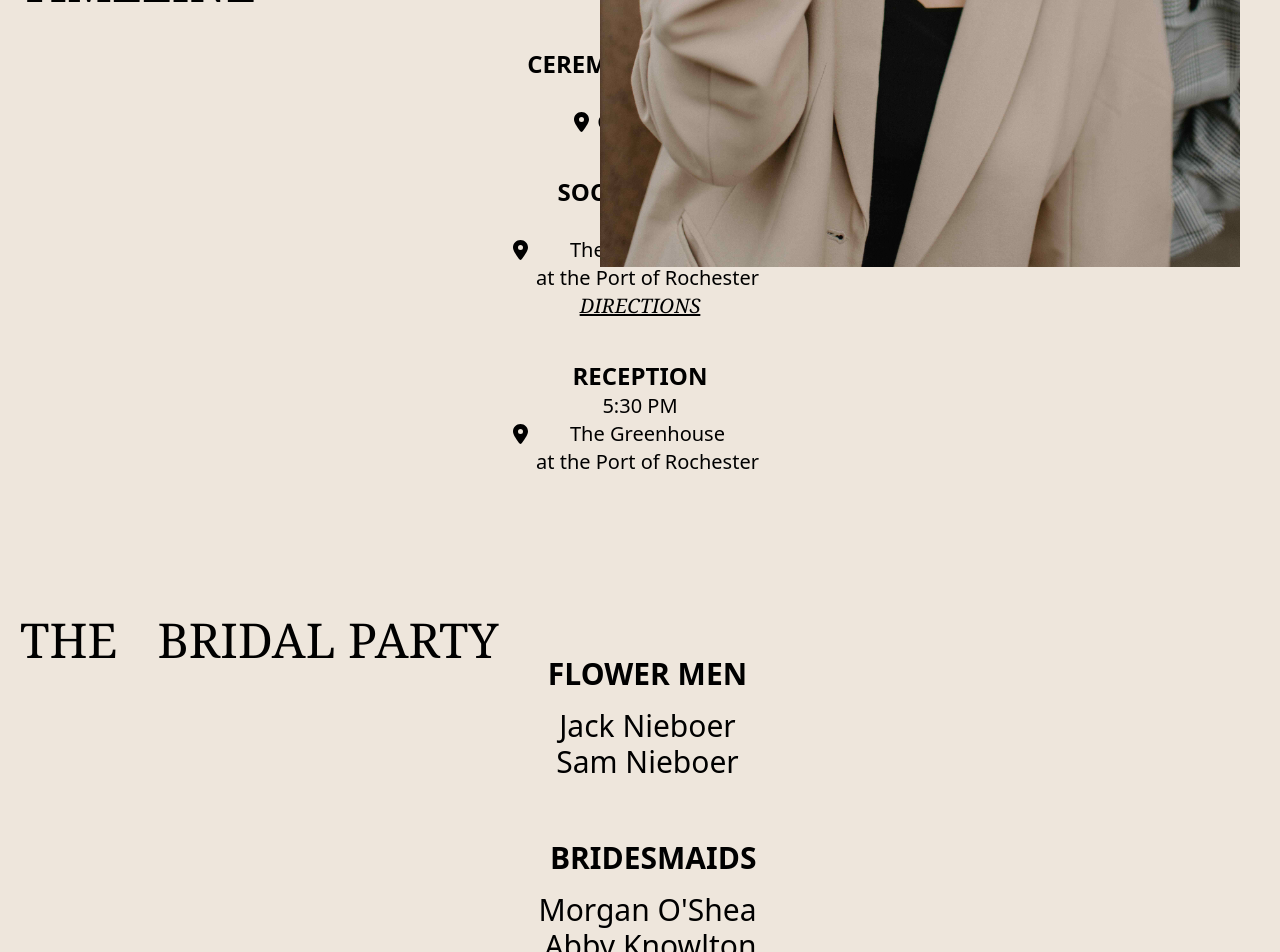
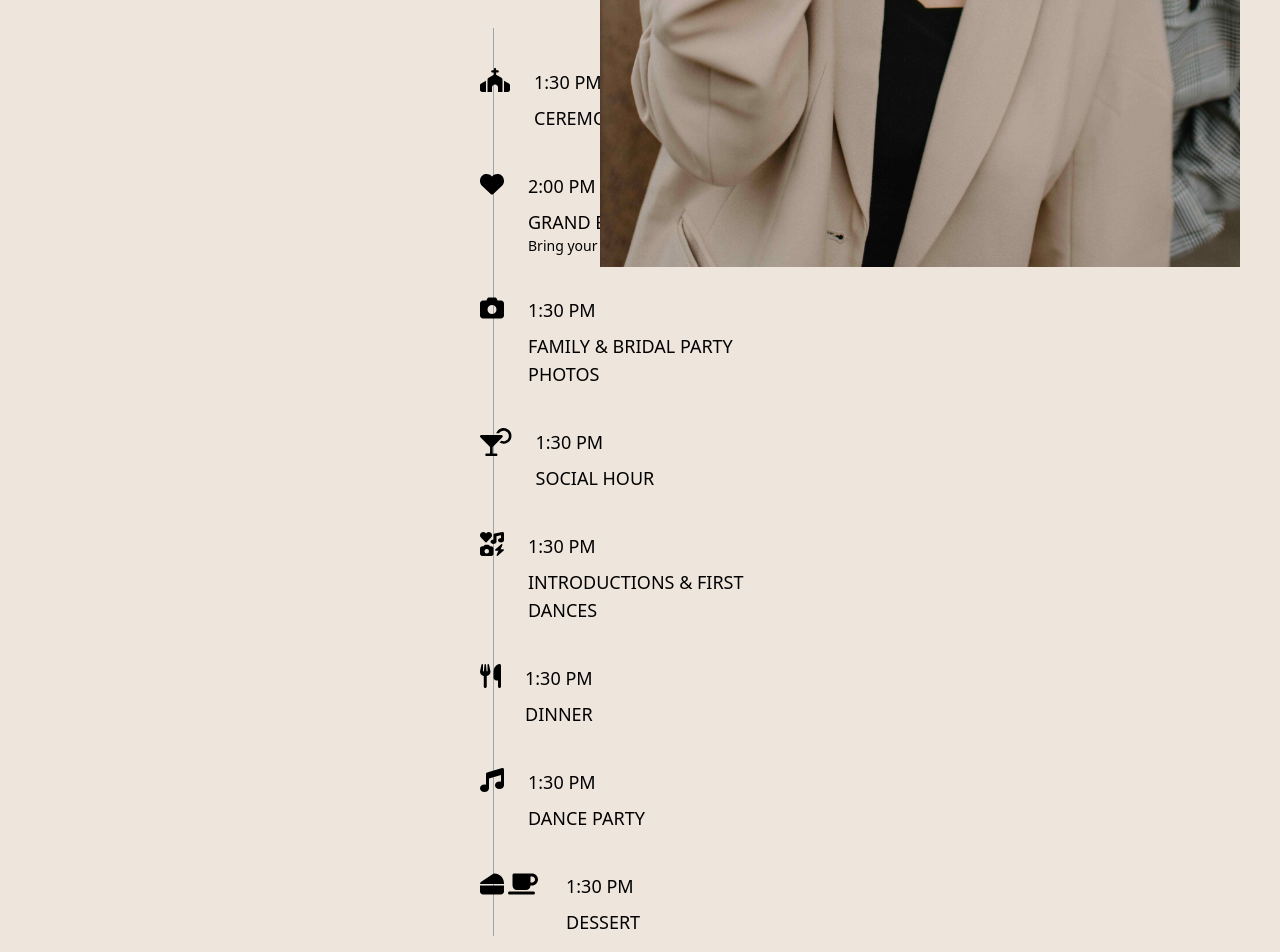
Before and after one commit to gnieb/wedding-cermony-site, a React (Create React App) app: page / in a window 1280 px wide. Shown: the part 820-1772 px from the top of the page. Built offline with nearby package versions, Linux system fonts and the light colour scheme.

Commit message:
add all the icons to the new timeline

```diff
--- a/src/pages/Home.js
+++ b/src/pages/Home.js
@@ -5,6 +5,7 @@ import "../index.css";
 import us1 from '../photos/us1.jpg'
 import Timeline from "./Timeline";
 import BridalParty from "./BridalParty";
+import Timeline2 from "./Timeline2.0";
 
 
 // console.log(us1)
@@ -32,6 +33,10 @@ export const Home = () => {
 
             </div>
 
+            <div>
+                <Timeline2 />
+            </div>
+
             <div
             id="timeline"
             className="pt-20">
--- a/src/pages/Timeline2.0.js
+++ b/src/pages/Timeline2.0.js
@@ -1,20 +1,128 @@
+import { FontAwesomeIcon } from "@fortawesome/react-fontawesome"
+import { faChurch } from "@fortawesome/free-solid-svg-icons"
+import { faBowlFood } from "@fortawesome/free-solid-svg-icons"
+import { faCheese } from "@fortawesome/free-solid-svg-icons"
+import { faMartiniGlassCitrus } from "@fortawesome/free-solid-svg-icons"
+import { faMugSaucer } from "@fortawesome/free-solid-svg-icons"
+import { faIcons } from "@fortawesome/free-solid-svg-icons"
+import { faCamera } from "@fortawesome/free-solid-svg-icons"
+import { faUtensils } from "@fortawesome/free-solid-svg-icons"
+import { faMusic } from "@fortawesome/free-solid-svg-icons"
+import { faHeart } from "@fortawesome/free-solid-svg-icons"
+
+
 export default function Timeline2 () {
     return (
-        <section className ="bg-gray-200 min-h-screen flex justify-center pt-20">
+        <section className=" min-h-screen flex justify-center pt-20">
             <div className="w-80">
-                <h2 classNAme="text-5xl mb-7">THE TIMELINE</h2>
+                <h2 className="font-serif text-5xl mb-10">THE TIMELINE</h2>
                 <ul>
-                    <li className="relative">
-                        <div className="before:absolute ">
-                            <svg height="12" width="12" xmlns="http://www.w3.org/2000/svg">
-                            <circle r="45" cx="50" cy="50" fill="red" />
-                            </svg>
+                <li className="relative flex gap-6">
+                        <div className="before:absolute before:left-[13px] before:h-full before:w-[1px] before:bg-gray-400">
+                            {/* <svg height="20" width="20" xmlns="http://www.w3.org/2000/svg">
+                            <circle r="8" cx="8" cy="8" fill="gray" />
+                            </svg> */}
+                            <FontAwesomeIcon className="mt-10 relative z-50 h-6" icon={faChurch} />
                         </div>
-                        <div className="text-sm ">
-                            <p>1:30 PM</p>
+                        <div className="text-lg ">
+                            <p className="mt-10">1:30 PM</p>
                             <p className="mt-2">CEREMONY STARTS</p>
                         </div>
                     </li>
+
+                    <li className="relative flex gap-6">
+                        <div className="before:absolute before:left-[13px] before:h-full before:w-[1px] before:bg-gray-400">
+                            {/* <svg height="20" width="20" xmlns="http://www.w3.org/2000/svg">
+                            <circle r="8" cx="8" cy="8" fill="gray" />
+                            </svg> */}
+                            <FontAwesomeIcon className="mt-10 relative z-50 h-6" icon={faHeart} />
+                        </div>
+                        <div className="text-lg ">
+                            <p className="mt-10">2:00 PM</p>
+                            <p className="mt-2">GRAND EXIT</p>
+                            <p className=" text-sm">Bring your flower petals!</p>
+                        </div>
+                    </li>
+
+                    <li className="relative flex gap-6">
+                        <div className="before:absolute before:left-[13px] before:h-full before:w-[1px] before:bg-gray-400">
+                            {/* <svg height="20" width="20" xmlns="http://www.w3.org/2000/svg">
+                            <circle r="8" cx="8" cy="8" fill="gray" />
+                            </svg> */}
+                            <FontAwesomeIcon className="mt-10 relative z-50 h-6" icon={faCamera} />
+                        </div>
+                        <div className="text-lg ">
+                            <p className="mt-10">1:30 PM</p>
+                            <p className="mt-2">FAMILY & BRIDAL PARTY PHOTOS</p>
+                        </div>
+                    </li>
+
+                    <li className="relative flex gap-6">
+                        <div className="before:absolute before:left-[13px] before:h-full before:w-[1px] before:bg-gray-400">
+                            {/* <svg height="20" width="20" xmlns="http://www.w3.org/2000/svg">
+                            <circle r="8" cx="8" cy="8" fill="gray" />
+                            </svg> */}
+                            <FontAwesomeIcon className="mt-10 relative z-50 h-7" icon={faMartiniGlassCitrus} />
+                        </div>
+                        <div className="text-lg ">
+                            <p className="mt-10">1:30 PM</p>
+                            <p className="mt-2">SOCIAL HOUR</p>
+                        </div>
+                    </li>
+
+                    <li className="relative flex gap-6">
+                        <div className="before:absolute before:left-[13px] before:h-full before:w-[1px] before:bg-gray-400">
+                            {/* <svg height="20" width="20" xmlns="http://www.w3.org/2000/svg">
+                            <circle r="8" cx="8" cy="8" fill="gray" />
+                            </svg> */}
+                            <FontAwesomeIcon className="mt-10 relative z-50 h-6" icon={faIcons} />
+                        </div>
+                        <div className="text-lg ">
+                            <p className="mt-10">1:30 PM</p>
+                            <p className="mt-2">INTRODUCTIONS & FIRST DANCES</p>
+                        </div>
+                    </li>
+                    <li className="relative flex gap-6">
+                        <div className="before:absolute before:left-[13px] before:h-full before:w-[1px] before:bg-gray-400">
+                            {/* <svg height="20" width="20" xmlns="http://www.w3.org/2000/svg">
+                            <circle r="8" cx="8" cy="8" fill="gray" />
+                            </svg> */}
+                            <FontAwesomeIcon className="mt-10 relative z-50 h-6" icon={faUtensils} />
+                        </div>
+                        <div className="text-lg ">
+                            <p className="mt-10">1:30 PM</p>
+                            <p className="mt-2">DINNER</p>
+                        </div>
+                    </li>
+
+                    <li className="relative flex gap-6">
+                        <div className="before:absolute before:left-[13px] before:h-full before:w-[1px] before:bg-gray-400">
+                            {/* <svg height="20" width="20" xmlns="http://www.w3.org/2000/svg">
+                            <circle r="8" cx="8" cy="8" fill="gray" />
+                            </svg> */}
+                            <FontAwesomeIcon className="mt-10 relative z-50 h-6" icon={faMusic} />
+                        </div>
+                        <div className="text-lg ">
+                            <p className="mt-10">1:30 PM</p>
+                            <p className="mt-2">DANCE PARTY</p>
+                        </div>
+                    </li>
+
+                    <li className="relative flex gap-6">
+                        <div className="before:absolute before:left-[13px] before:h-full before:w-[1px] before:bg-gray-400">
+                            {/* <svg height="20" width="20" xmlns="http://www.w3.org/2000/svg">
+                            <circle r="8" cx="8" cy="8" fill="gray" />
+                            </svg> */}
+                            <FontAwesomeIcon className="mt-10 relative z-50 h-6" icon={faCheese} />
+                            <FontAwesomeIcon className="mt-10 px-1 relative z-50 h-6" icon={faMugSaucer} />
+                        </div>
+                        <div className="text-lg ">
+                            <p className="mt-10">1:30 PM</p>
+                            <p className="mt-2">DESSERT</p>
+                        </div>
+                    </li>
+
+
                 </ul>
             </div>
 
```
